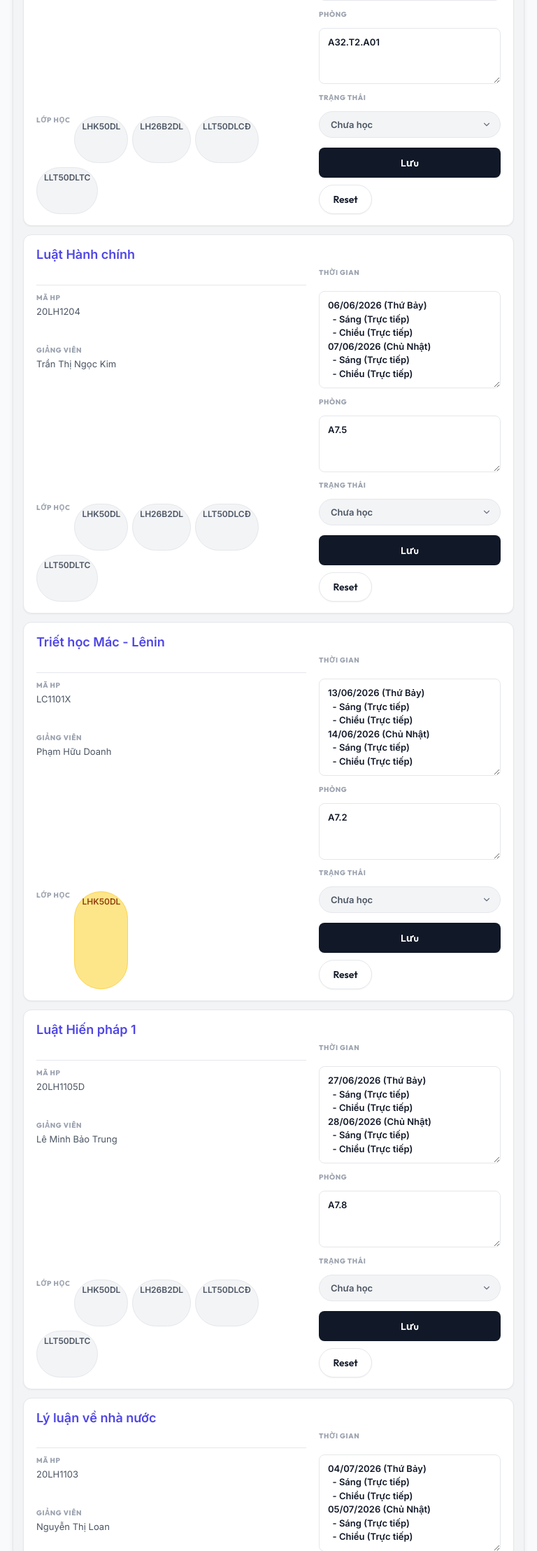
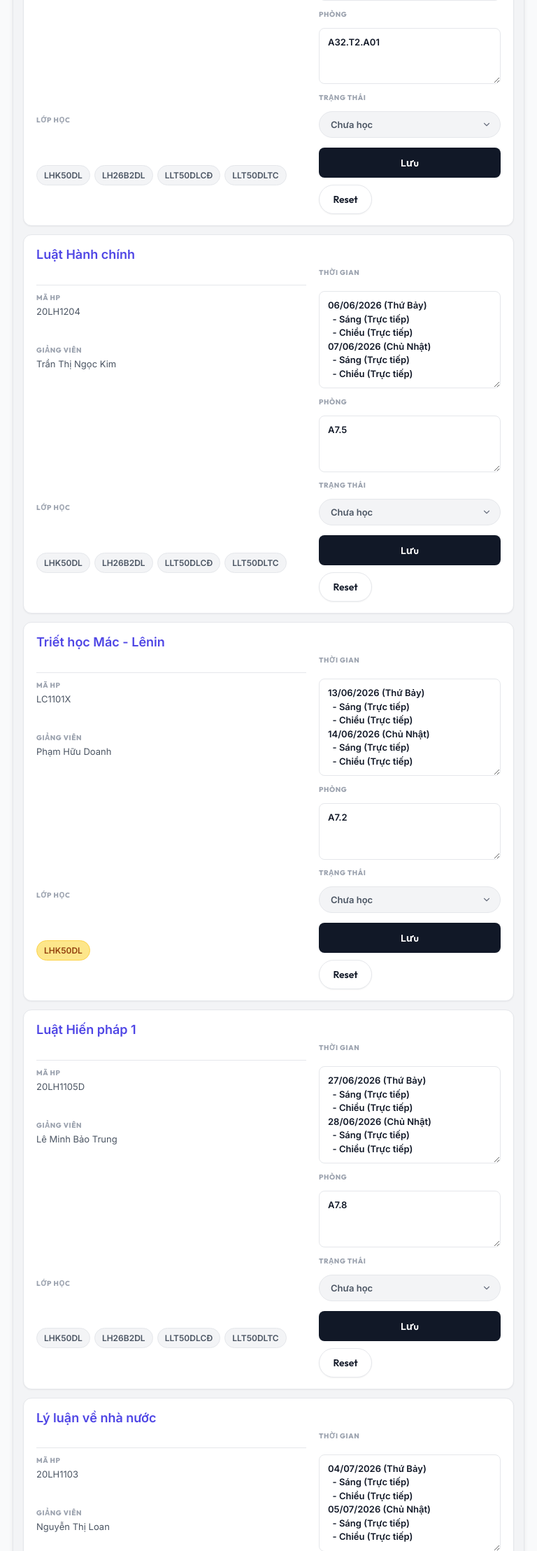
Before and after one commit to Messiac24/Luat-Schedule, a Flask app: page /admin in a window 768 px wide. Shown: the part 635-2852 px from the top of the page at 70% size. Run offline with Flask 3, Linux system fonts and the light colour scheme; the visitor is signed in with stand-in values (Sample User, id 1).

Commit message:
Fix admin class badges on mobile

```diff
--- a/schedule-tool/static/css/style.css
+++ b/schedule-tool/static/css/style.css
@@ -767,10 +767,17 @@ tr.subject-row.low-class-count .badge-class {
     .col-classes {
         display: flex;
         flex-wrap: wrap;
+        align-items: flex-start;
         gap: 6px;
     }
 
+    .col-classes::before {
+        flex: 0 0 100%;
+    }
+
     .col-classes .badge-class {
+        flex: 0 0 auto;
+        align-self: flex-start;
         margin: 0;
     }
 
@@ -1008,6 +1015,8 @@ tr.subject-row.low-class-count .badge-class {
     }
 
     .badge-class {
+        flex: 0 0 auto;
+        align-self: flex-start;
         margin-top: 4px;
     }
 
@@ -1275,6 +1284,7 @@ tr.subject-row.low-class-count .badge-class {
         order: 5;
         display: flex;
         flex-wrap: wrap;
+        align-items: flex-start;
         gap: 6px;
     }
 
--- a/schedule-tool/templates/index.html
+++ b/schedule-tool/templates/index.html
@@ -10,7 +10,7 @@
     <link rel="preconnect" href="https://fonts.googleapis.com">
     <link rel="preconnect" href="https://fonts.gstatic.com" crossorigin>
     <link href="https://fonts.googleapis.com/css2?family=Inter:wght@400;500;600&family=Outfit:wght@500;600;700;800&display=swap" rel="stylesheet">
-    <link rel="stylesheet" href="{{ url_for('static', filename='css/style.css') }}?v=6">
+    <link rel="stylesheet" href="{{ url_for('static', filename='css/style.css') }}?v=7">
 </head>
 <body>
     <header class="app-header">
```
Also changed, not shown: schedule-tool/tests/test_responsive_css.py (added, +17 -0 lines).
